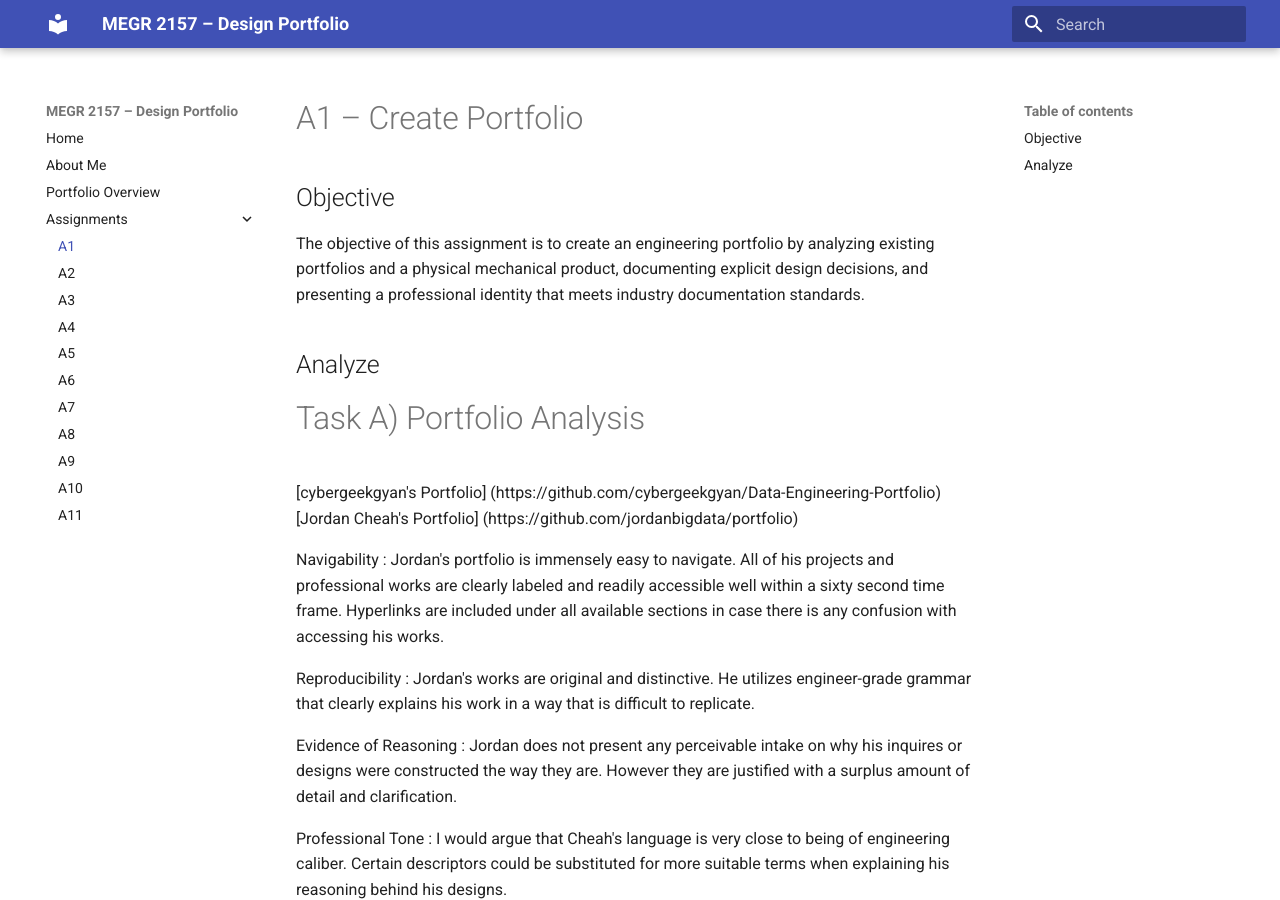
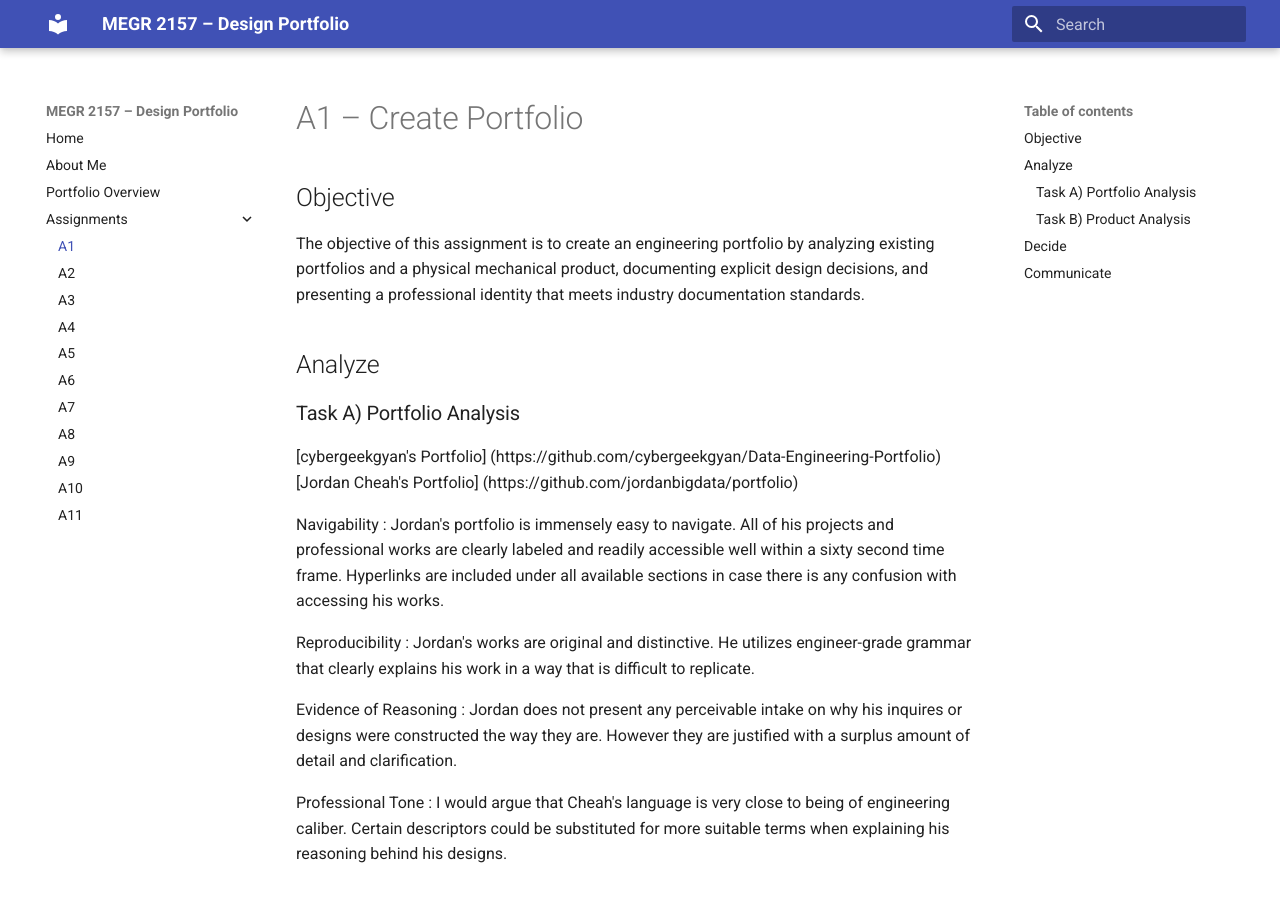
Before and after one commit to bspinne2/megr2157-portfolio, an MkDocs documentation site: the page built from docs/assignments/A01/index.md, in a window 1280 px wide and 900 px high. Built offline with MkDocs 1.6.1 and Material for MkDocs 9.7.7, drawn with Linux system fonts in a browser that asks for light colours.

Commit message:
Update index.md

```diff
--- a/docs/assignments/A01/index.md
+++ b/docs/assignments/A01/index.md
@@ -4,7 +4,7 @@
 The objective of this assignment is to create an engineering portfolio by analyzing existing portfolios and a physical mechanical product, documenting explicit design decisions, and presenting a professional identity that meets industry documentation standards.
 
 ## Analyze
-# Task A) Portfolio Analysis
+### Task A) Portfolio Analysis
 [cybergeekgyan's Portfolio] (https://github.com/cybergeekgyan/Data-Engineering-Portfolio)
 [Jordan Cheah's Portfolio] (https://github.com/jordanbigdata/portfolio)
 
@@ -16,7 +16,7 @@ Evidence of Reasoning : Jordan does not present any perceivable intake on why hi
 
 Professional Tone : I would argue that Cheah's language is very close to being of engineering caliber. Certain descriptors could be substituted for more suitable terms when explaining his reasoning behind his designs.
 
-# Task B) Product Analysis
+### Task B) Product Analysis
 
 Chosen product : Pliers
 
```
